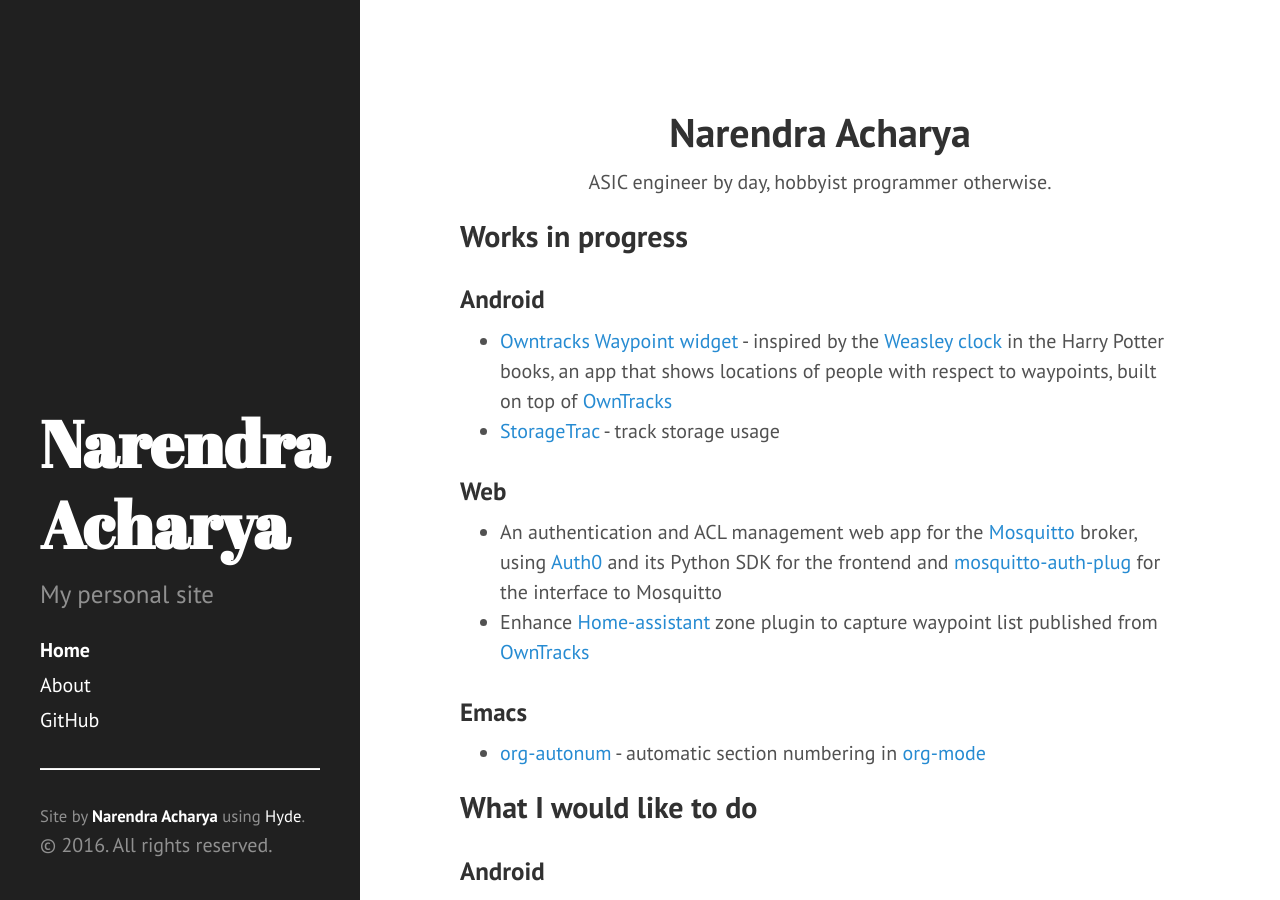
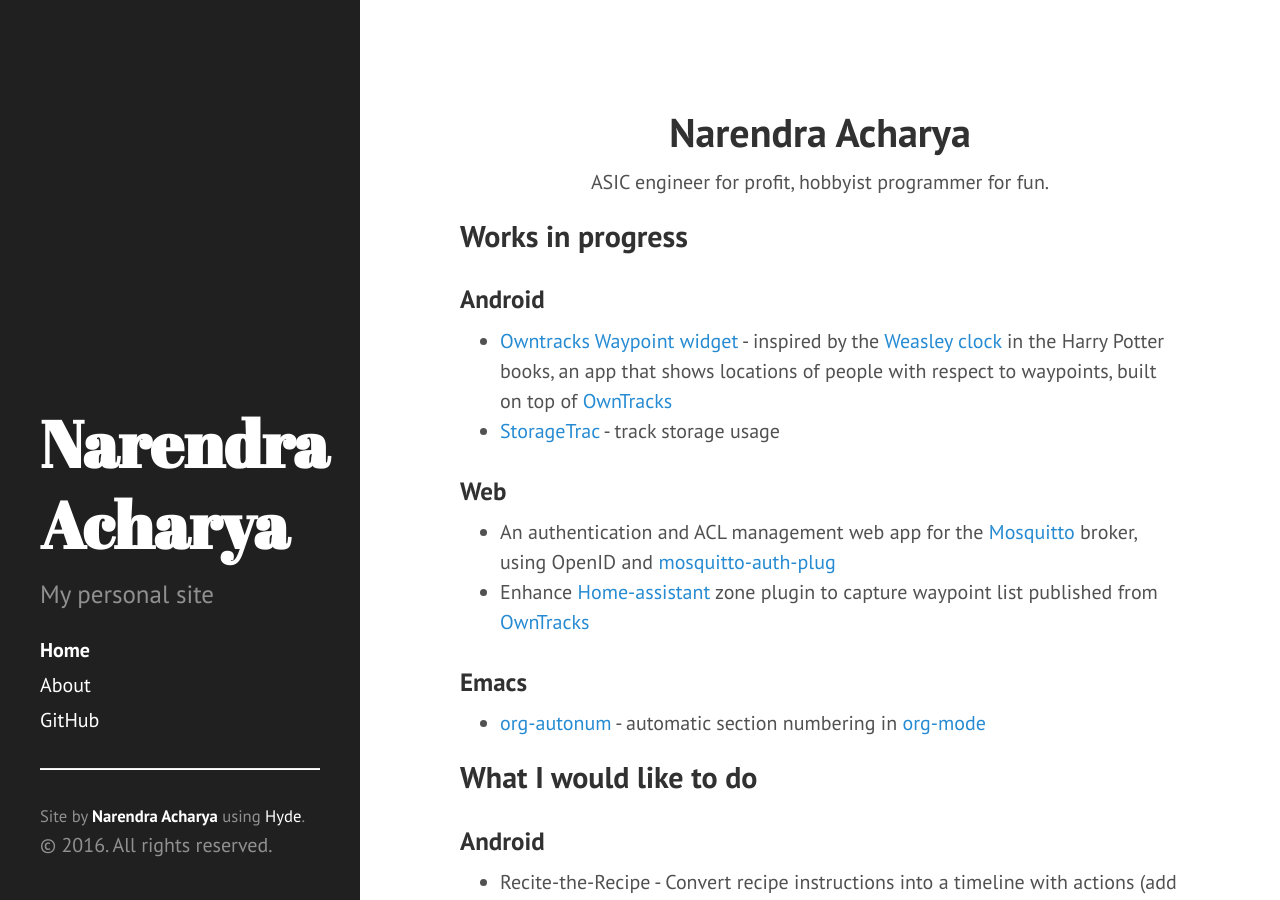
Before and after one commit to nma83/nma83.github.io, a Jekyll site: the page built from index.md, in a window 1280 px wide and 900 px high. Built offline with Jekyll 4.4.1, drawn with Linux system fonts in a browser that asks for light colours.

Commit message:
punchline

```diff
--- a/index.md
+++ b/index.md
@@ -6,7 +6,7 @@
 
 # Narendra Acharya
 {:center}
-ASIC engineer by day, hobbyist programmer otherwise.
+ASIC engineer for profit, hobbyist programmer for fun.
 {:center}
 
 ## Works in progress
@@ -16,7 +16,7 @@
 * [StorageTrac](/SDCardTrac) - track storage usage
 
 ### Web
-* An authentication and ACL management web app for the [Mosquitto](https://mosquitto.org) broker, using [Auth0](https://auth0.com) and its Python SDK for the frontend and [mosquitto-auth-plug](https://github.com/jpmens/mosquitto-auth-plug) for the interface to Mosquitto
+* An authentication and ACL management web app for the [Mosquitto](https://mosquitto.org) broker, using OpenID and [mosquitto-auth-plug](https://github.com/jpmens/mosquitto-auth-plug)
 * Enhance [Home-assistant](https://home-assistant.io) zone plugin to capture waypoint list published from [OwnTracks](http://owntracks.org)
 
 ### Emacs
```
